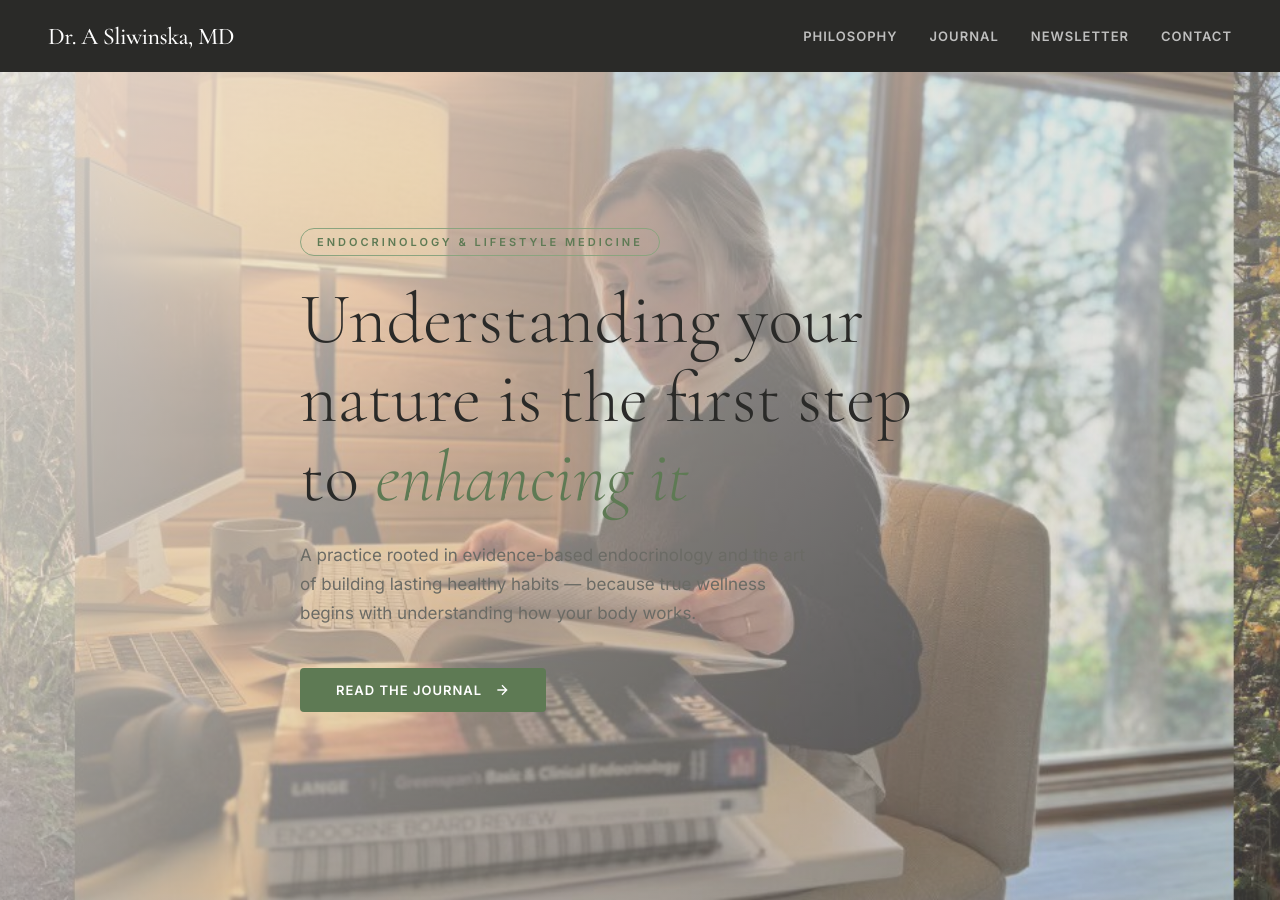
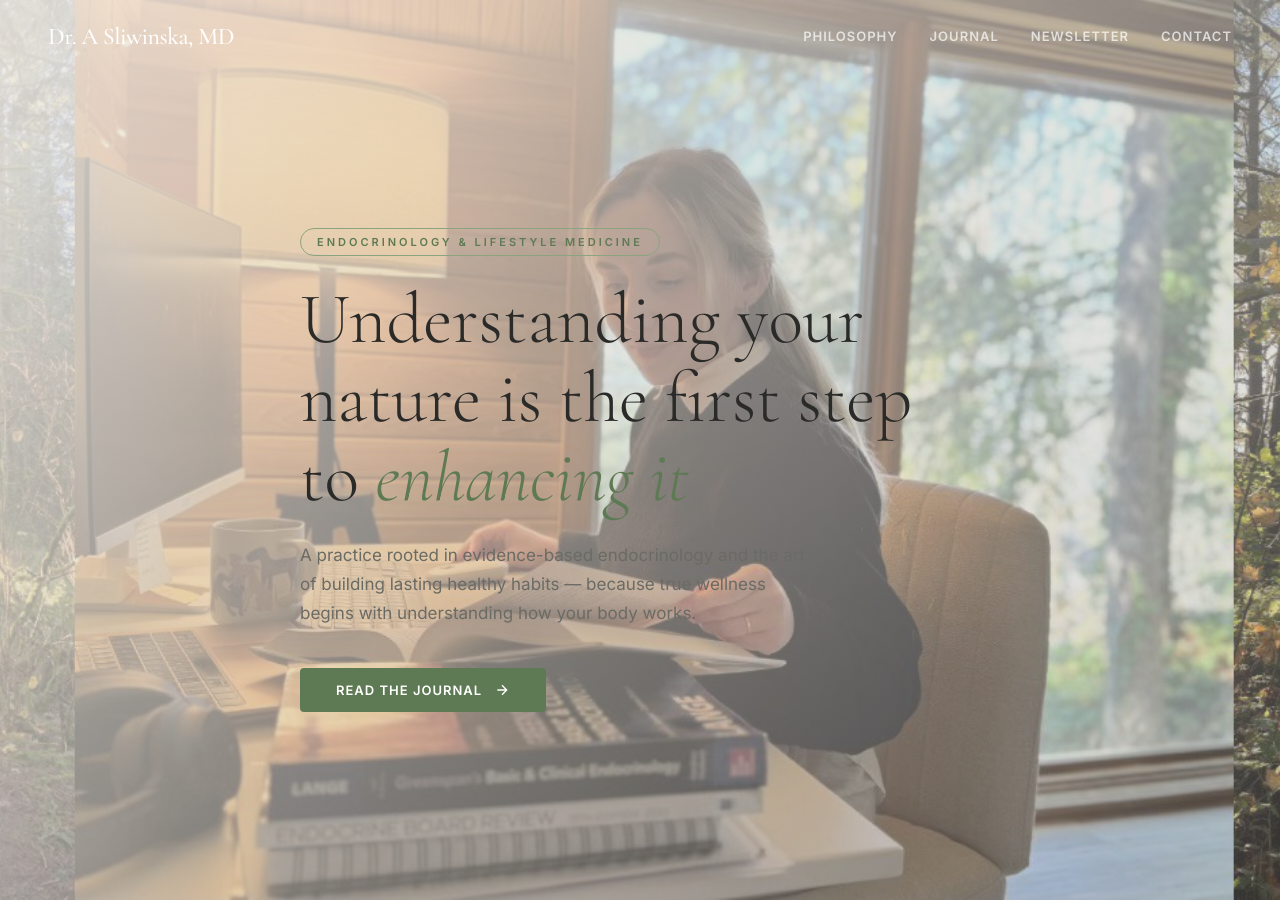
Before and after one commit to sliwinskamd/website, a Jekyll site: the page built from index.html, in a window 1280 px wide and 900 px high. Built offline with Jekyll 4.4.1, drawn with Linux system fonts in a browser that asks for light colours.

Commit message:
Make nav transparent over hero section
Co-Authored-By: Claude Opus 4.6 <noreply@anthropic.com>

```diff
--- a/assets/css/main.css
+++ b/assets/css/main.css
@@ -72,11 +72,11 @@ body {
   position: fixed; top: 0; left: 0; width: 100%; z-index: 100;
   padding: 20px 48px;
   display: flex; justify-content: space-between; align-items: center;
-  background: var(--dark);
+  background: transparent;
   transition: background 0.4s, box-shadow 0.4s, padding 0.4s;
 }
 .nav.scrolled {
-  background: var(--dark);
+  background: rgba(10, 10, 10, 0.85);
   backdrop-filter: blur(10px);
   box-shadow: 0 1px 0 rgba(0,0,0,0.2);
   padding: 16px 48px;
```
